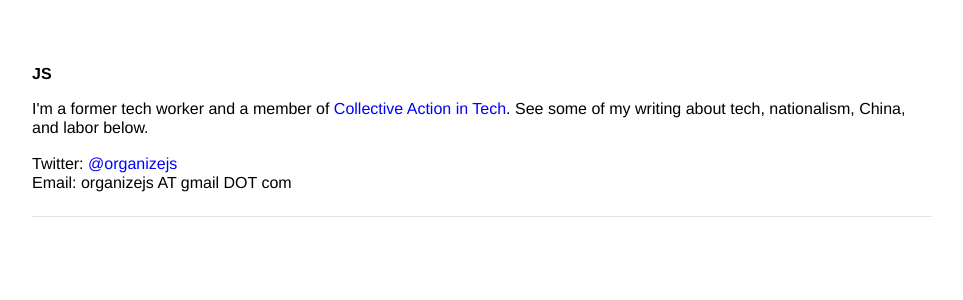
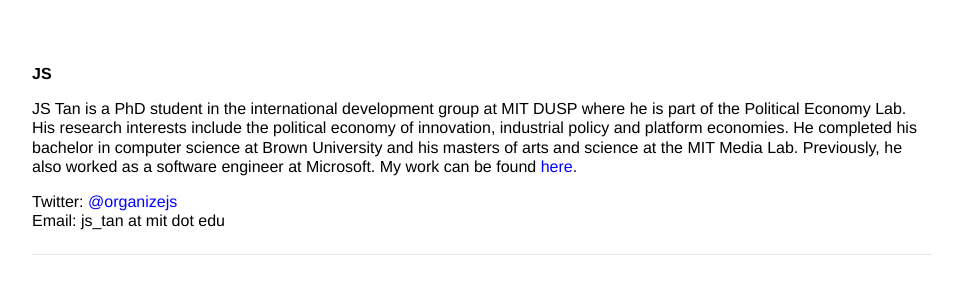
Before and after one commit to organizejs/organizejs.github.io, a Jekyll site: the page built from index.html, in a window 1280 px wide. Shown: the top 300 px of the page, without its empty margins (158-1121 px from the left). Built offline with Jekyll 4.4.1, drawn with Linux system fonts in a browser that asks for light colours.

Commit message:
Update index.html

```diff
--- a/index.html
+++ b/index.html
@@ -7,16 +7,15 @@
     <b>JS</b>
   </p>
   <p>
-    I'm a former tech worker and a member of <a href="https:/collectiveaction.tech">Collective Action in Tech</a>. See some of my writing about tech, nationalism, China, and labor below.
+    JS Tan is a PhD student in the international development group at MIT DUSP where he is part of the Political Economy Lab. His research interests include the political economy of innovation, industrial policy and platform economies. He completed his bachelor in computer science at Brown University and his masters of arts and science at the MIT Media Lab. Previously, he also worked as a software engineer at Microsoft. My work can be found <a href="https://www.zotero.org/js_tan">here</a>.
   <p>
   <p>
     Twitter: <a href="https://www.twitter.com/organizejs">@organizejs</a>
     <br>
-    Email: organizejs AT gmail DOT com
+    Email: js_tan at mit dot edu
     <br>
   </p>
   <hr>
-  <table id="writing"></table>
 
 </div>
 <script src="{{ 'assets/js/index.js' | relative_url }}"></script>
```
